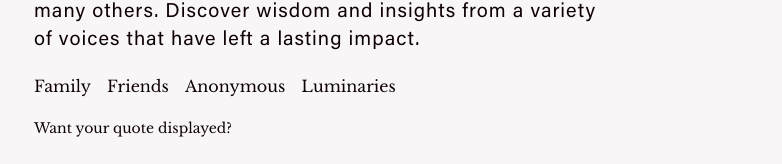
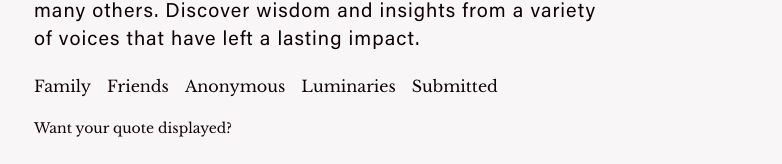
Before and after one commit to P541M/verbatim, a React (Create React App) app: page / in a window 1280 px wide. Shown: the part 422-586 px from the top of the page, without its empty margins (46-828 px from the left). Built offline with nearby package versions, Linux system fonts and the light colour scheme.

Commit message:
feat: added a new submitted category

```diff
--- a/src/components/LandingPage.jsx
+++ b/src/components/LandingPage.jsx
@@ -129,6 +129,12 @@ const LandingPage = () => {
           >
             Luminaries
           </span>
+          <span
+            className="hover:underline cursor-pointer"
+            onClick={() => handleCategoryClick("submitted")}
+          >
+            Submitted
+          </span>
         </div>
         <div className="mt-5 text-sm">
           <button
```
